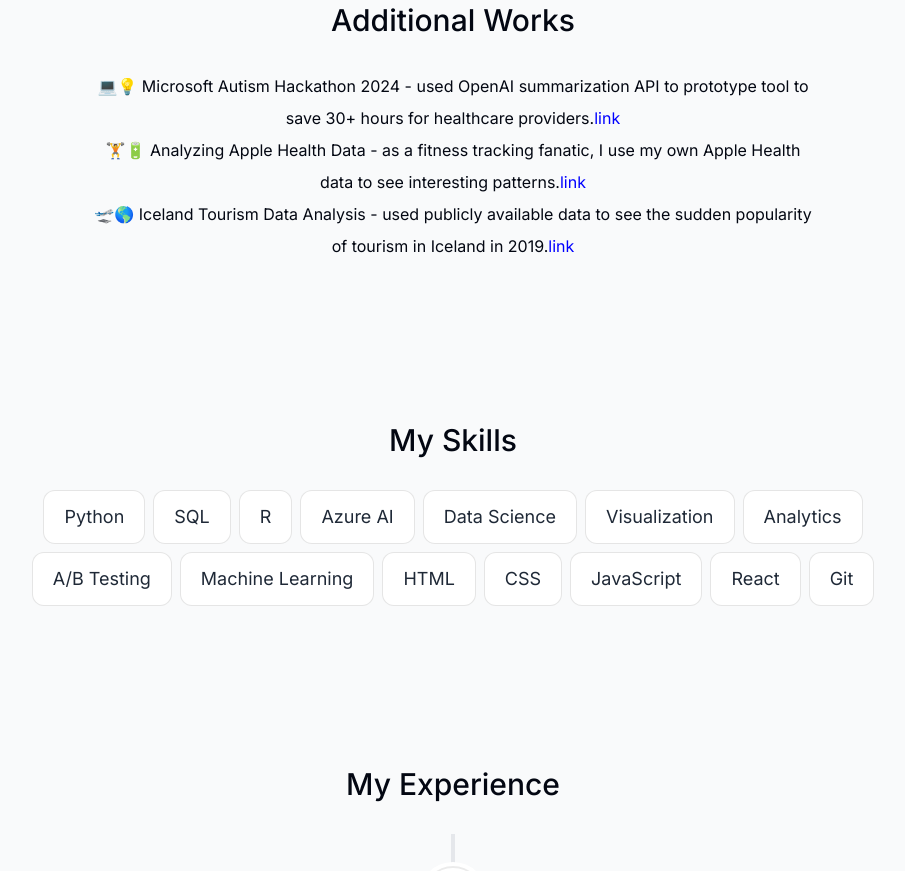
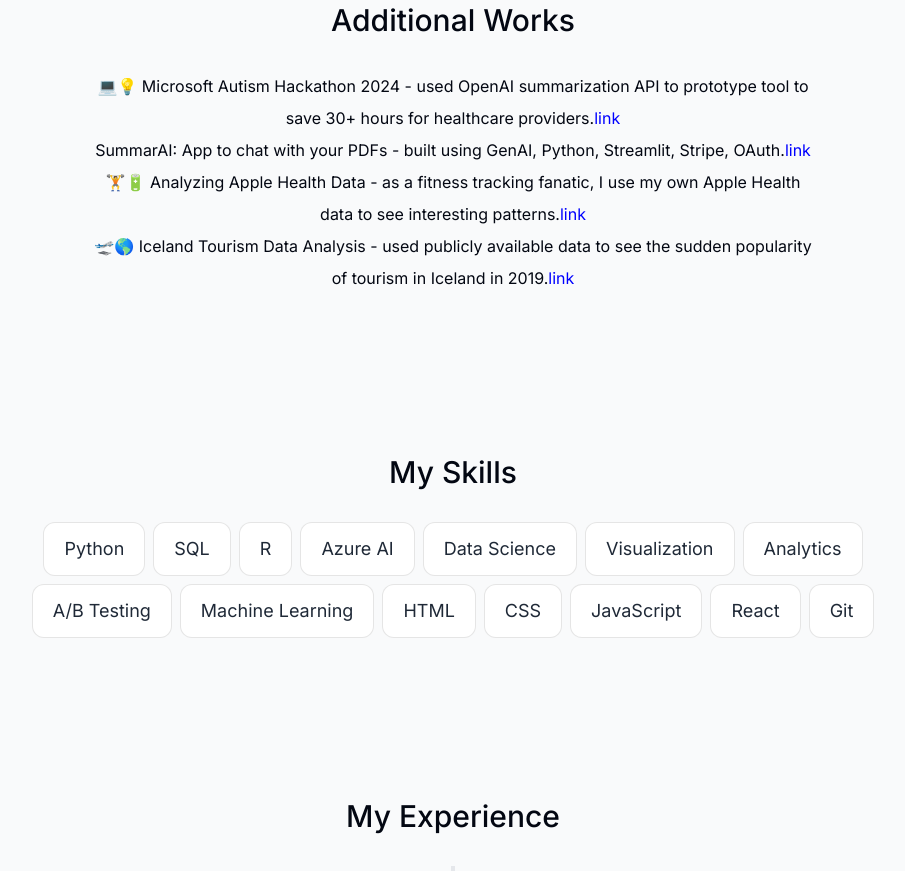
Before and after one commit to shkim22/portfolio-website, a Next.js app: page / in a window 1280 px wide. Shown: the part 2760-3631 px from the top of the page, without its empty margins (187-1092 px from the left). Built offline with nearby package versions, Linux system fonts and the light colour scheme.

Commit message:
Update additional.tsx

```diff
--- a/components/additional.tsx
+++ b/components/additional.tsx
@@ -21,6 +21,9 @@ export default function Additional() {
                 <p> 💻💡 Microsoft Autism Hackathon 2024 - used OpenAI summarization API to prototype tool to save 30+ hours for healthcare providers.
                     <a className='mb31' href="https://github.com/fsi-hack4autism/patient-onboarding-copilot">link</a>
                 </p>
+                <p > SummarAI: App to chat with your PDFs - built using GenAI, Python, Streamlit, Stripe, OAuth.
+                    <a className='mb33' href="https://summarai.streamlit.app/">link</a>
+                </p>
                 <p> 🏋️🔋 Analyzing Apple Health Data - as a fitness tracking fanatic, I use my own Apple Health data to see interesting patterns.
                     <a className='mb32' href="https://medium.com/towards-data-science/towards-well-being-with-data-science-part-1-7f8035f73aa">link</a>
                 </p>
```
